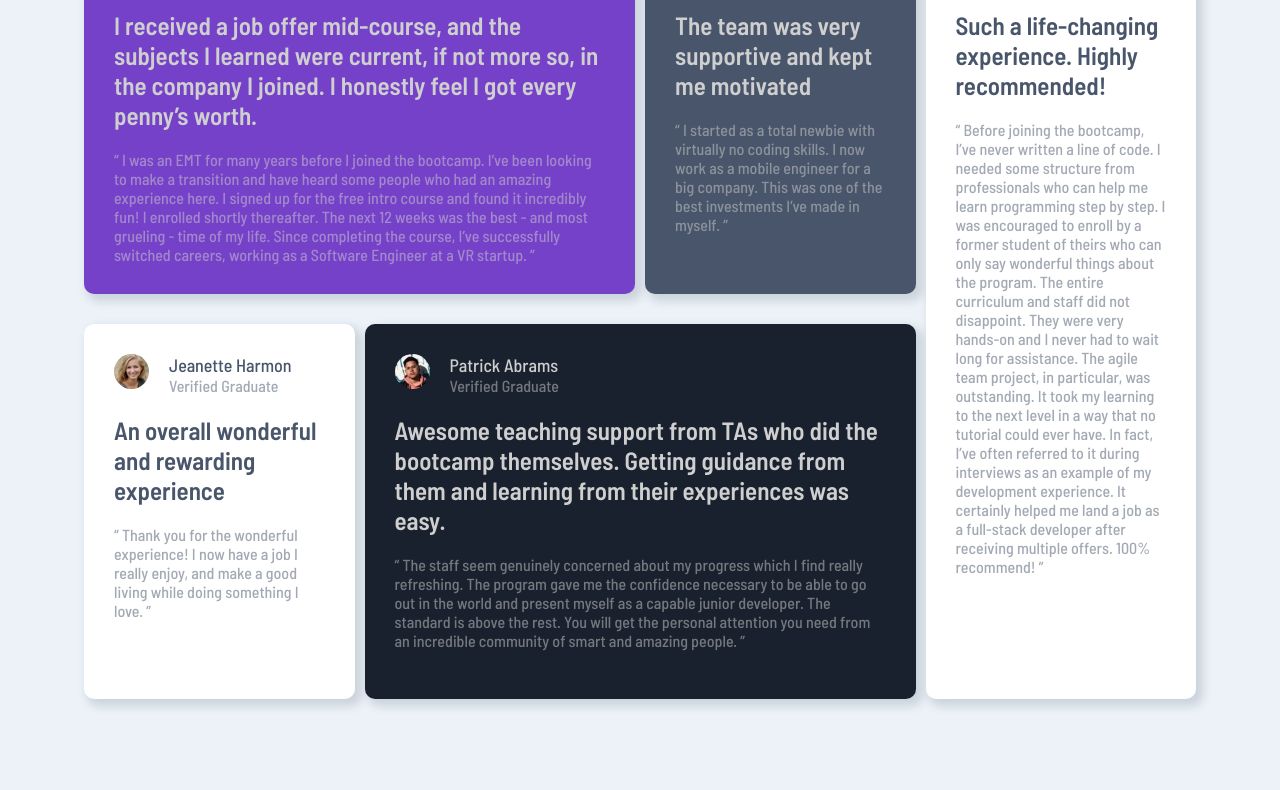
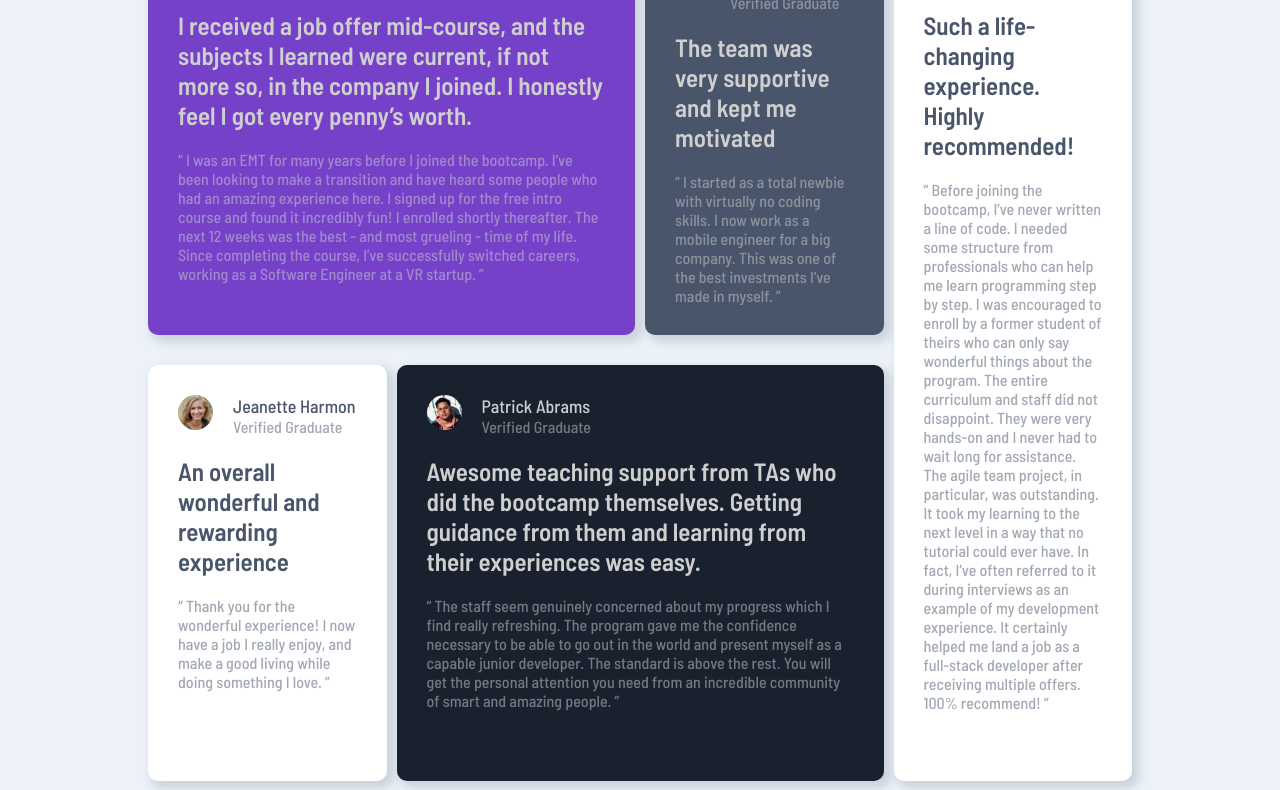
Before and after one commit to rakesh265/testimonials-grid-section, a plain HTML site: page index.html in a window 1280 px wide. Shown: the part 131-921 px from the top of the page. Before the commit the page ends 900 px from the top, so only its background shows below. Drawn offline with Linux system fonts and the light colour scheme.

Commit message:
updated css file

```diff
--- a/style.css
+++ b/style.css
@@ -101,11 +101,9 @@ body {
 }
 
 @media screen and (min-width:768px) {
-    body{
-        min-height: 600px;
-    }
+
     .container{
-        max-width: 90vw;
+        max-width: 80vw;
         display: grid;
         grid-template-columns: repeat(4, 1fr);
         grid-template-rows: repeat(2, 1fr);
```
